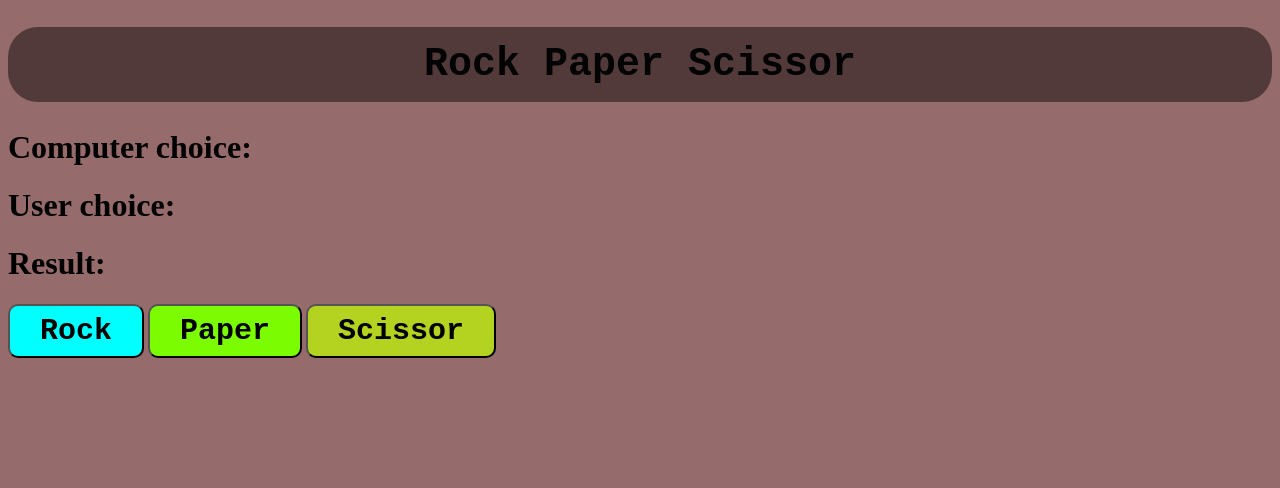
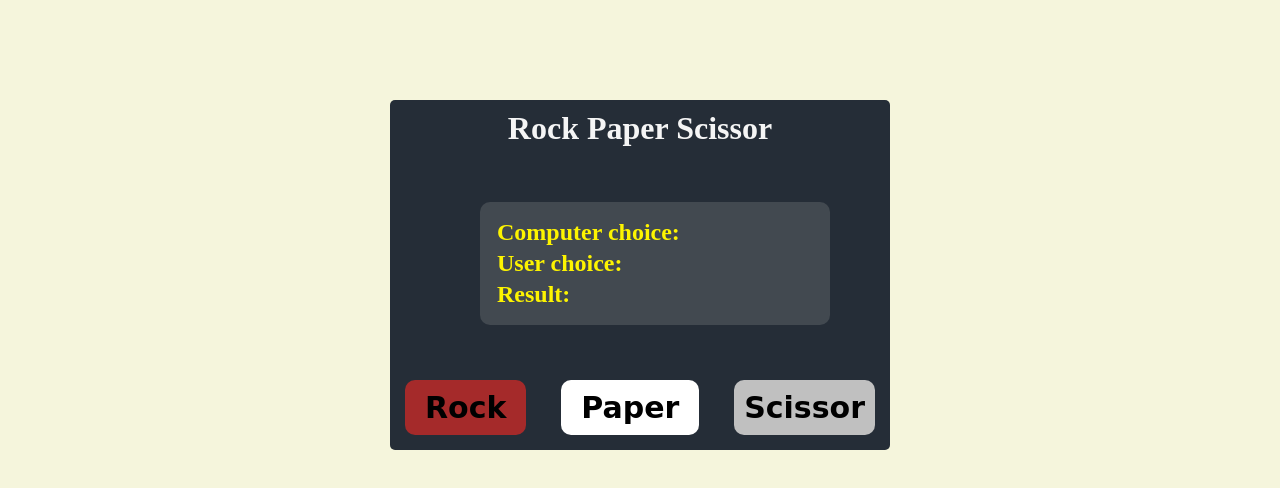
Before and after one commit to kayflyS/newapp, a plain HTML site: page portfolio/rps/index.html in a window 1280 px wide. Drawn offline with Linux system fonts and the light colour scheme.

Commit message:
rock paper scissor updated still a workin progress

```diff
--- a/portfolio/rps/index.css
+++ b/portfolio/rps/index.css
@@ -1,43 +1,78 @@
-#rps{
+*{
+    margin: 0;
+    padding: 0;
+    box-sizing: border-box;
+}
+body{
+    background-color: beige;
+}
+.container{
+    height: 350px;
     text-align: center;
-    color: #030303;
+    margin: 100px auto;
+    background-color: hsl(213, 19%, 18%);
+    width: 500px;
+    border-radius:5px;
+
+}
+h2{
+    padding:2px;
+
+}
+.choices{
+    color: rgb(253, 244, 0);
+    background-color: rgb(66, 73, 80);
+    width: 70%;
+    text-align: start;
     padding: 15px;
-    font-family: monospace;
-   /* position: absolute;*/
-    background-color: #07050579;
-    font-size: 40px;
-    border-radius: 30px;
+    border-radius: 10px;
+    margin-left: 90px;
+}
+.title{
+    /* background-color: red; */
+    padding: 10px;
+    border-radius: 10px;
+    width: 100%;
+    margin-bottom: 45px;
+    color:whitesmoke;
 
-    padding: 15px;
-   /* width: 50%;*/
-    top: 180px;
-    right: 30px;
+}
+.btn{
+    margin-top:40px ;
+    display: flex;
+    justify-content: center;
+    justify-content: space-between;
+    padding: 15px ;
+
+
 }
 
 
+
 #rock {
-    background-color: aqua;
-    /*position: absolute;*/
-    padding: 8px 30px;
+    background-color: brown;
+    padding:5px 20px;
     border-radius: 10px;
-    top: 465px;
     font-size: 30px;
-   font-family: monospace;
+    font-family: cursive;
+    border: none;
+
 }
 #paper{
-    background-color:lawngreen;
-    padding: 8px 30px;
+    background-color:white;
+    padding:5px 20px;
     border-radius: 10px;
-    top: 465px;
-    font-family: monospace;
+    border: none;
+    font-family: cursive;
     font-size: 30px;
 }
 
 #scissor{
-    background-color: rgba(180, 214, 30, 0.973);
-    padding: 8px 30px;
+    background-color: silver;
+    padding:5px 20px;
     border-radius: 10px;
-    top: 465px;
+    border: none;
     font-size: 30px;
-    font-family: monospace;
+    font-family: cursive;
+    padding: 10px;
 }
--- a/portfolio/rps/index.html
+++ b/portfolio/rps/index.html
@@ -7,20 +7,23 @@
     <title>Rock paper scissor</title>
     <link rel="stylesheet" href="index.css">
 </head>
-<body style="background-color:#875757e0;" >
-    <h1 id="rps">Rock Paper Scissor</h1>
+<body>
+    <div class="container" >
+        <div class="title">
+            <h1 id="title-text">Rock Paper Scissor</h1>
+        </div>
+        <div class="choices">
+            <h2>Computer choice:  <span id="computerchoice"></span></h2>
+            <h2>User choice:  <span id="userchoice"></span></h2>
+            <h2>Result: <span id="result"></span></h2>
+        </div>
 
-    <h1>Computer choice: <span id="computerchoice"></span></h1>
-    <h1>User choice: <span id="userchoice"></span></h1>
-    <h1>Result: <span id="result"></span></h1>
-
-
-
-
-
-    <button id="rock"><b>Rock</b></button>
-    <button id="paper"><b>Paper</b></button>
-    <button id="scissor"><b>Scissor</b></button>
+        <div class="btn">
+            <button id="rock"><b>Rock</b></button>
+            <button id="paper"><b>Paper</b></button>
+            <button id="scissor"><b>Scissor</b></button>
+        </div>
+    </div>
     <script src="game.js"meta charset="UTF-8"> </script>
 </body>
 </html>
```
